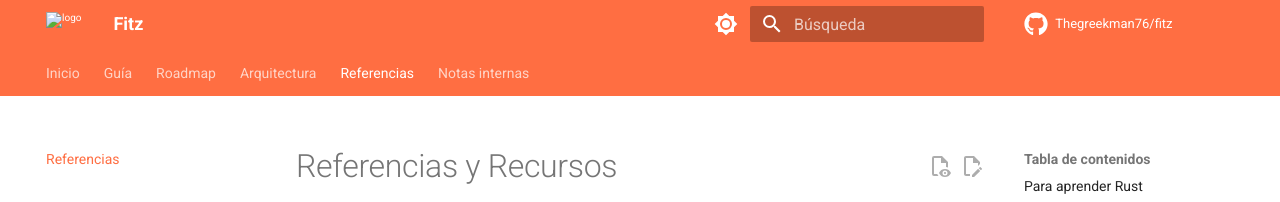
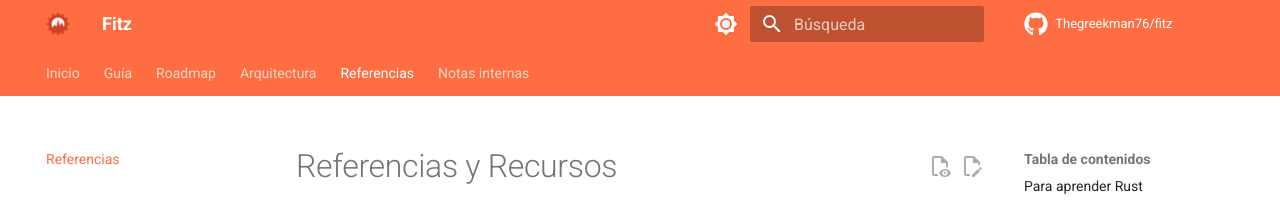
Before and after one commit to Thegreekman76/fitz, an MkDocs documentation site: the page built from docs/references.md, in a window 1280 px wide. Shown: the top 202 px of the page. Built offline with MkDocs 1.6.1 and Material for MkDocs 9.7.7, drawn with Linux system fonts in a browser that asks for light colours; comment, search, counter and statistics services are not loaded.

Commit message:
ci: vsce package fix + alinear matrix darwin
Tres fixes acumulados del release run #3:

1. release.yml — package-vsix matrix: borrar darwin-x64 (alineado
   con build matrix; en run #2 fix solo cubrió build). Universal
   binary via lipo queda como deuda futura.

2. release.yml — vsce package: `npx vsce` falla porque el package
   npm canónico es `@vscode/vsce` (namespaced). El `vsce` standalone
   es package distinto y obsoleto. Cambio a `npx @vscode/vsce`
   explícito.

3. package.json + package-lock.json — sumar `@vscode/vsce ^3.2.0`
   a devDependencies. Sin esto, `npm ci` no lo instalaba y `npx`
   intentaba descargarlo cada vez (lento y fallable). El lockfile
   regenerado con `npm install` local.

Plus: copia del logo a docs/assets/ + fix de path en mkdocs.yml
(el sitio ya está deployed pero el logo todavía no carga; este
commit lo arregla).

```diff
--- a/mkdocs.yml
+++ b/mkdocs.yml
@@ -21,8 +21,13 @@ docs_dir: docs
 theme:
   name: material
   language: es
-  logo: ../assets/logo.png
-  favicon: ../assets/logo.png
+  # `logo` y `favicon` se resuelven relativos a `docs_dir` (docs/).
+  # El asset vive en `docs/assets/logo.png` — duplicado del original
+  # en `assets/logo.png` (raíz del repo, usado por README + extensión
+  # VSCode). MkDocs no incluye archivos fuera de `docs_dir` en el
+  # sitio buildeado, por eso la copia.
+  logo: assets/logo.png
+  favicon: assets/logo.png
   palette:
     # Toggle dark/light
     - media: '(prefers-color-scheme: light)'
```
Also changed, not shown: docs/assets/logo.png (added), docs/assets/logo.svg (added), 3 other files.
